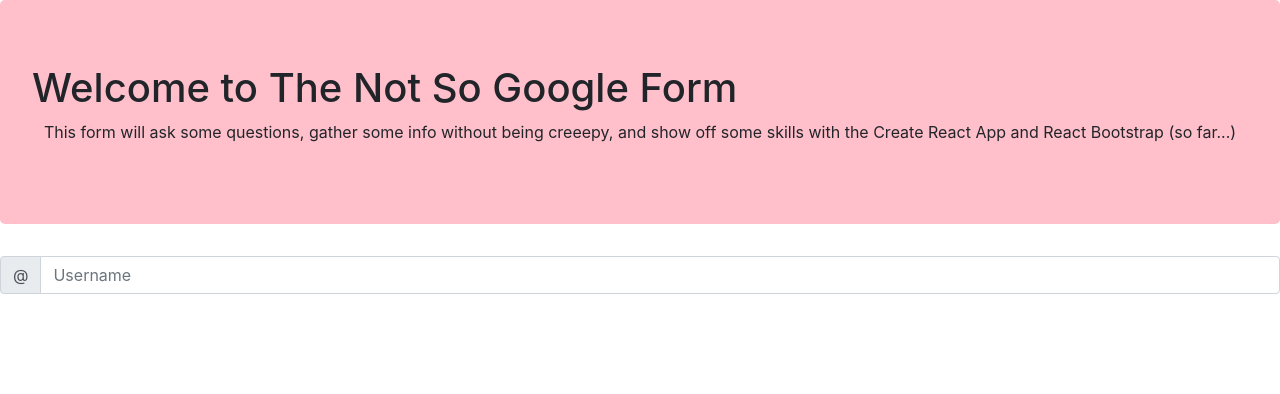
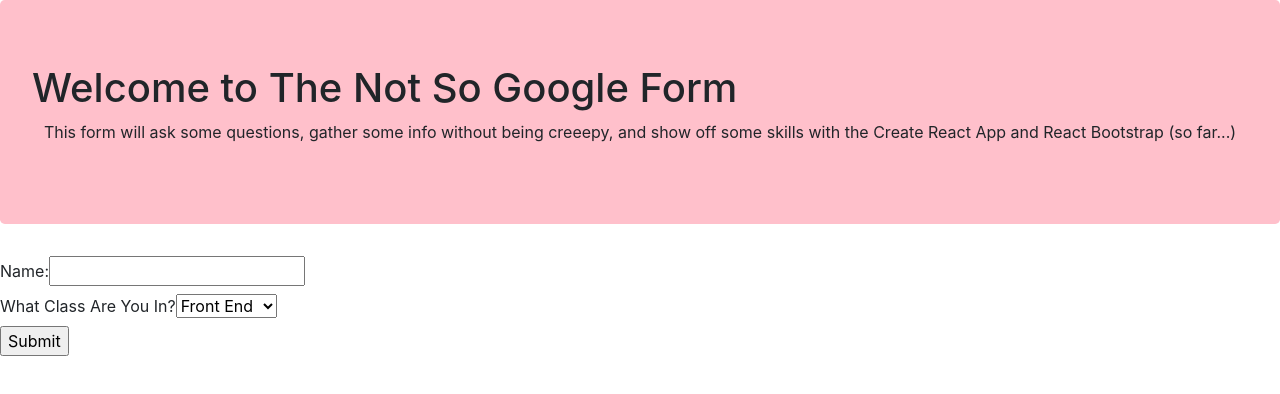
Before and after one commit to jlpopp01/TNSGF, a React (Create React App) app: page / in a window 1280 px wide. Shown: the top 394 px of the page. Built offline with nearby package versions, Linux system fonts and the light colour scheme.

Commit message:
Testing out fields for form

```diff
--- a/src/App.js
+++ b/src/App.js
@@ -1,5 +1,4 @@
 import Jumbotron from 'react-bootstrap/Jumbotron';
-import Button from 'react-bootstrap/Button';
 import TForm from './TForm.js'
 
 
--- a/src/TForm.js
+++ b/src/TForm.js
@@ -1,22 +1,29 @@
 import InputGroup from 'react-bootstrap/InputGroup';
 import Button from 'react-bootstrap/Button';
 import FormControl from 'react-bootstrap/FormControl';
+import FormGroup from 'react-bootstrap/FormGroup';
 
 
 
 function TForm () {
   return (
     <form>
-      <InputGroup className="userName">
-        <InputGroup.Prepend>
-          <InputGroup.Text id="userName">@</InputGroup.Text>
-        </InputGroup.Prepend>
-        <FormControl
-          placeholder="Username"
-          aria-label="Username"
-          aria-describedby="userName"
-        />
-      </InputGroup>
+      <label>
+        Name:
+        <input type="text" name="name" />
+      </label>
+      <br />
+      <label>
+        What Class Are You In?
+      </label>
+        <select>
+          <option value="front end">Front End</option>
+          <option value="javascript">Javascript</option>
+          <option value="python">Python</option>
+          <option value="c#">C#</option>
+        </select>
+      <br />
+      <input type="submit" value="Submit" />
     </form>
   )
 }
```
